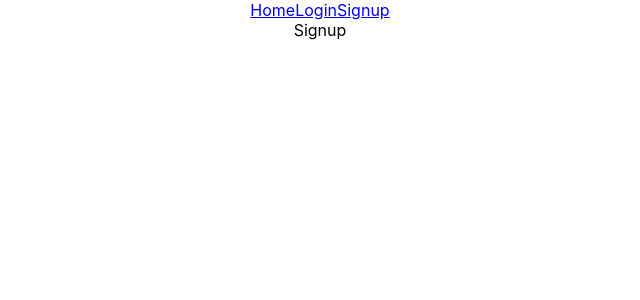
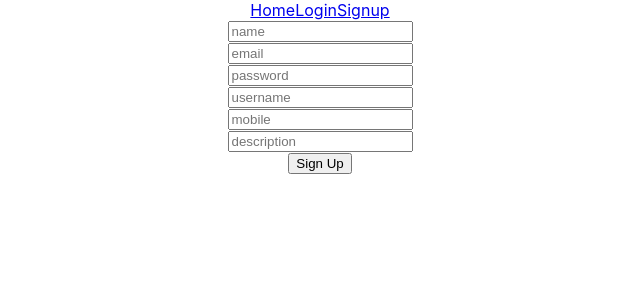
Before and after one commit to OfficialSiddharthBisht/todo-assignment, a React (Create React App) app: page /signup in a window 1280 px wide. Shown: the top 300 px of the page, without its empty margins (320-960 px from the left). Built offline with nearby package versions, Linux system fonts and the light colour scheme.

Commit message:
ADD: Input box ,FUNCTIONS: handleSignup (half) handleChange

```diff
--- a/src/pages/Signup.jsx
+++ b/src/pages/Signup.jsx
@@ -1,9 +1,64 @@
+import axios from "axios";
 import React from "react";
 
+const initialState = {
+    name : "",
+    email : "",
+    password : "",
+    username : "",
+    mobile : "",
+    description : ""
+}
+
 export const Signup = () =>{
+    const [signupData, setSignupData] = React.useState(initialState);
+
+    const handleChange = (e) =>{
+        const {name , value} = e.target;
+        setSignupData(prev =>(
+            {...prev , [name] : value}
+        ))
+    }
+    const handleSignup = () =>{
+        let isValid = true;
+        Object.values(signupData).forEach(el => {
+            if(!el){
+                isValid = false;
+            }
+        })
+        if(!isValid){
+            alert("Fill all the details please");
+            return;
+        }
+        axios({
+            method : "post",
+            url : "https://masai-api-mocker.herokuapp.com//auth/register",
+            data : signupData
+        }).then(res =>{
+
+        }).catch(err =>{
+
+        })
+    }
     return(
         <>
-            Signup
+            {Object.keys(signupData).map(el =>(
+                <div key={el}>
+                    <input key = {el} onChange = {handleChange} name = {el} type="text" placeholder={el} value = {signupData[el]}/>
+                </div>
+            ))}
+            <button onClick={handleSignup}>Sign Up</button>
         </>
     )
 }
+
+/*
+{
+  "name": "MASAI School",
+  "email": "hello@masai.com"
+  "password": "secret",
+  "username": "masai-school",
+  "mobile": "9876543210",
+  "description": "A Transformation in education!"
+}
+*/
```
